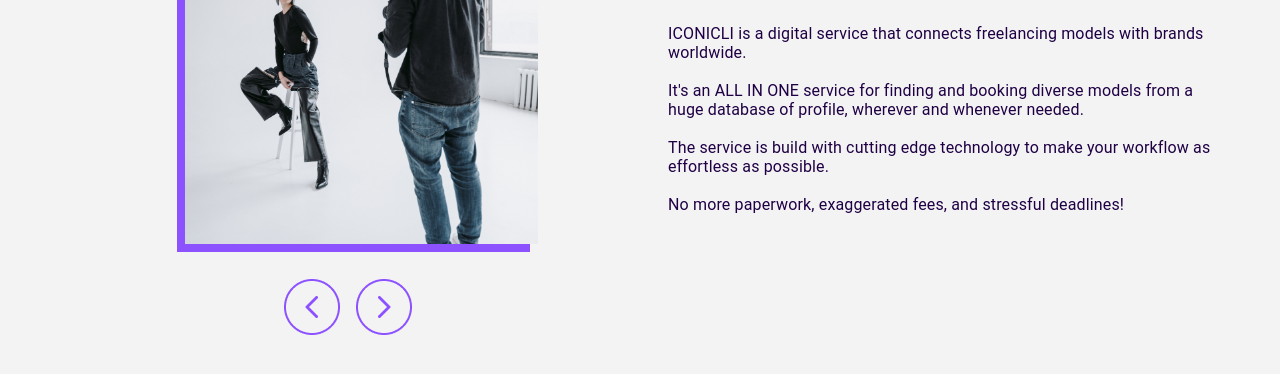
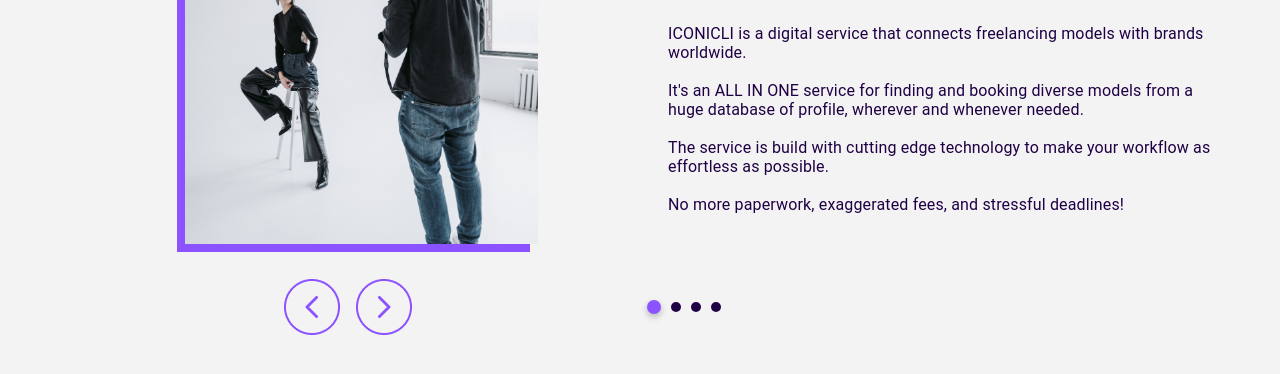
Before and after one commit to BioDieAMan/iconicli_test, a React (Create React App) app: page / in a window 1280 px wide. Shown: the part 1060-1434 px from the top of the page. Built offline with nearby package versions, Linux system fonts and the light colour scheme.

Commit message:
what is iconicli finished

```diff
--- /dev/null
+++ b/src/components/PurpleCarousel.js
@@ -0,0 +1,20 @@
+import React from "react";
+import { StyledEngineProvider } from "@mui/material/styles";
+import { Box, Typography, Button } from "@mui/material";
+
+import "../utils/css/purplecarousel.css";
+
+const PurpleCarousel = ({ props }) => {
+    return (
+        <React.Fragment>
+            <Box className="purcar-box" sx={props}>
+                <Box className="purcar-dots1"></Box>
+                <Box className="purcar-dots2" sx={{ left: "24px" }}></Box>
+                <Box className="purcar-dots2" sx={{ left: "44px" }}></Box>
+                <Box className="purcar-dots2" sx={{ left: "64px" }}></Box>
+            </Box>
+        </React.Fragment>
+    );
+};
+
+export default PurpleCarousel;
--- a/src/components/WhatisIconicli.js
+++ b/src/components/WhatisIconicli.js
@@ -1,6 +1,8 @@
 import React from "react";
 import { StyledEngineProvider } from "@mui/material/styles";
 import { Box, Typography, Button } from "@mui/material";
+
+import PurpleCarousel from "./PurpleCarousel";
 
 import "../utils/css/whatisiconicli.css";
 import pexelstimamiroshnichenko from "../utils/images/pexels-tima-miroshnichenko-7206527.jpg";
@@ -39,6 +41,7 @@
                     <img src={Arrow9} className="whatis-arrow" />
                     <img src={Ellipse267} className="whatis-ellipse" />
                 </Box>
+                <PurpleCarousel props={{left:"470px", top:"419px"}}/>
             </Box>
         </React.Fragment>
     );
--- /dev/null
+++ b/src/utils/css/purplecarousel.css
@@ -0,0 +1,45 @@
+.purcar-box {
+    display: flex;
+    flex-direction: row;
+    align-items: center;
+    padding: 0px;
+
+    position: absolute;
+    width: 74px;
+    height: 14px;
+}
+
+.purcar-dots1 {
+    position: absolute;
+    width: 14px;
+    height: 14px;
+    border-radius: 50%;
+    left: 0px;
+    top: 0px;
+
+    background: #8c52ff;
+    box-shadow: 0px 3px 6px rgba(0, 0, 0, 0.25);
+
+    /* Inside auto layout */
+
+    flex: none;
+    flex-grow: 0;
+    margin: 0px 0px;
+}
+
+.purcar-dots2 {
+    border-radius: 50%;
+    position: absolute;
+    width: 10px;
+    height: 10px;
+    top: 2px;
+
+    background: #1f0045;
+
+    /* Inside auto layout */
+
+    flex: none;
+    order: 1;
+    flex-grow: 0;
+    margin: 0px 0px;
+}
```
Also changed, not shown: src/components/YellowDots.js (+20 -22 lines).
